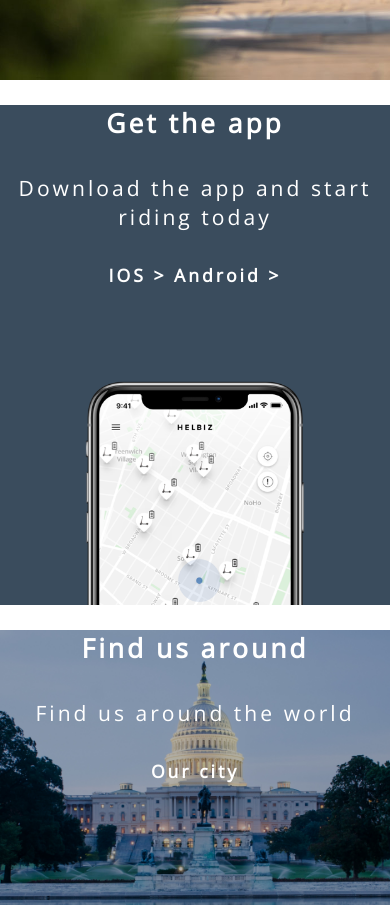
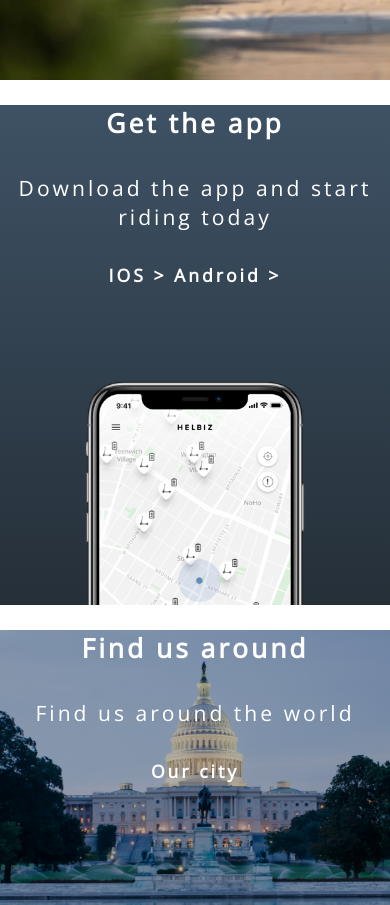
Before and after one commit to lindam-code/html-css-helbiz, a plain HTML site: page index.html in a window 390 px wide. Shown: the part 2588-3493 px from the top of the page. Drawn offline with nearby package versions, Linux system fonts and the light colour scheme.

Commit message:
Creato il background a gradiente dietro immagina Iphone.

```diff
--- a/css/style.css
+++ b/css/style.css
@@ -179,7 +179,7 @@ main #app .box-centering.iphone {
   color: white;
 }
 main #app .box-centering.iphone .box-background {
-  background-color: #3A4C5D;
+  background-image: linear-gradient(#3E5265, #252F38);
   height: 500px;
   overflow: hidden;
 }
```
